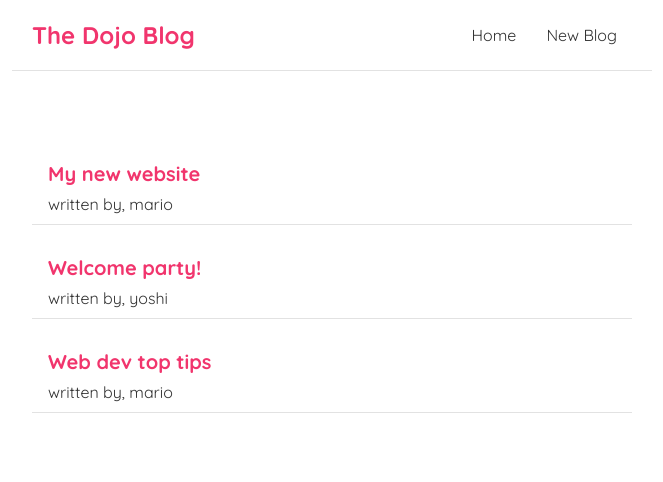
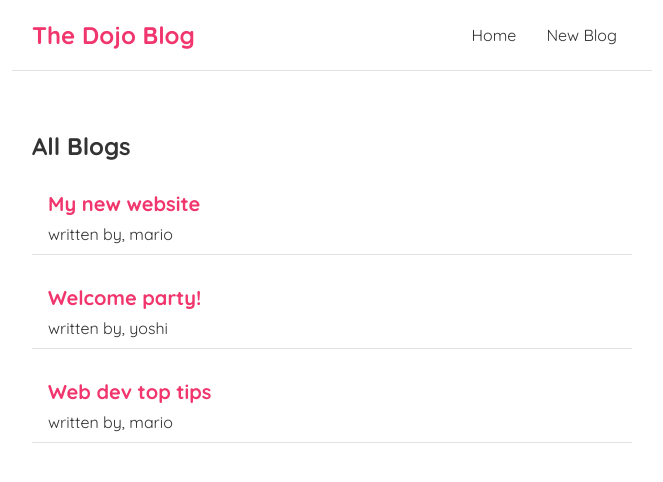
Before and after one commit to chinthakaSenarathna/react_, a React (Vite) app in the folder start_/dojo-blog/: page / in a window 1280 px wide. Shown: the top 482 px of the page, without its empty margins (308-971 px from the left). Built offline with nearby package versions, Linux system fonts and the light colour scheme.

Commit message:
what is the Props ???

```diff
--- /dev/null
+++ b/start_/dojo-blog/src/components/BlogsList.jsx
@@ -0,0 +1,22 @@
+import React from 'react'
+
+const BlogsList = (props) => {
+    const blogs = props.blogs;
+    const title = props.title;
+
+    return (
+        <div className=''>
+            <h2>{ title }</h2>
+            {
+                blogs.map((blog,index) => (
+                    <div className='blog-priview' key={index}>
+                        <h2>{ blog.title }</h2>
+                        <p>written by, { blog.author }</p>
+                    </div>
+                ))
+            }
+        </div>
+    )
+}
+
+export default BlogsList
--- a/start_/dojo-blog/src/components/Home.jsx
+++ b/start_/dojo-blog/src/components/Home.jsx
@@ -1,7 +1,8 @@
 import { useState } from 'react'
+import BlogsList from './BlogsList';
 
 const Home = () => {
-    const [blog, setBlog] = useState([
+    const [blogs, setBlogs] = useState([
         { title:'My new website', body:'lorem ipsum...', author:'mario', id:1 },
         { title:'Welcome party!', body:'lorem ipsum...', author:'yoshi', id:2 },
         { title:'Web dev top tips', body:'lorem ipsum...', author:'mario', id:3 }
@@ -9,14 +10,7 @@ const Home = () => {
 
     return (
         <div className="home">
-            {
-                blog.map((blog,index) => (
-                    <div className='blog-priview' key={index}>
-                        <h2>{ blog.title }</h2>
-                        <p>written by, { blog.author }</p>
-                    </div>
-                ))
-            }
+            <BlogsList blogs={blogs} title={'All Blogs'} />
         </div>
     )
 }
```
